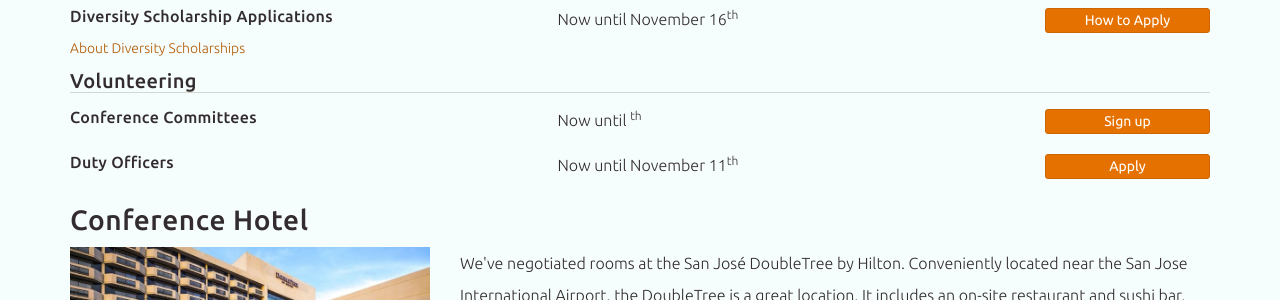
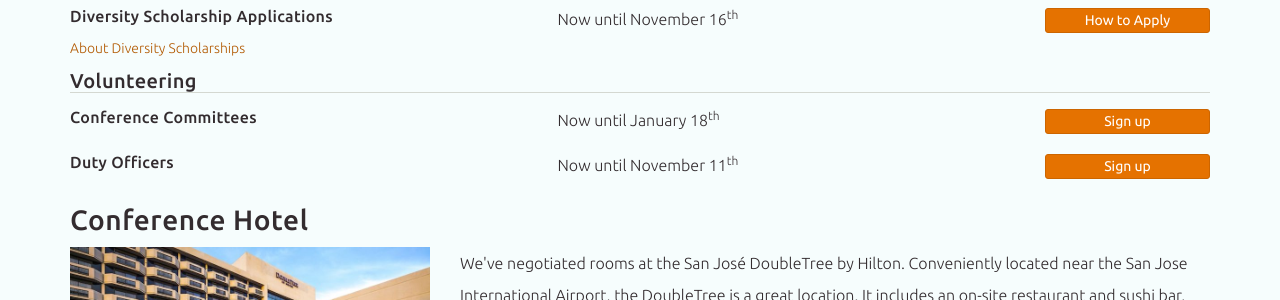
Before and after one commit to code4lib/2019.code4lib.org, a Jekyll site: the page built from index.html, in a window 1280 px wide and 900 px high, scrolled down 725 px. Shown: the part 149-449 px from the top of the window. Built offline with Jekyll 4.4.1, drawn with Linux system fonts in a browser that asks for light colours; some web fonts are replaced.

Commit message:
add a placeholder date for 1 month before the conference

```diff
--- a/_data/conf.yml
+++ b/_data/conf.yml
@@ -137,7 +137,7 @@ conference-registration:
 volunteer-committee:
   show: true
   url: https://wiki.code4lib.org/Code4Lib_2019_Conference_Committees
-  end-date: ""
+  end-date: "2019-01-18"
 
 volunteer-dutyoff:
   show: true
--- a/_includes/homepage/pre_conference.html
+++ b/_includes/homepage/pre_conference.html
@@ -223,7 +223,7 @@
                     title='Duty Officers'
                     end-date=site.data.conf.volunteer-dutyoff.end-date
                     url=site.data.conf.volunteer-dutyoff.url
-                    url-text='Apply'
+                    url-text='Sign up'
                 %}
             {% endif %}
         </div>
```
